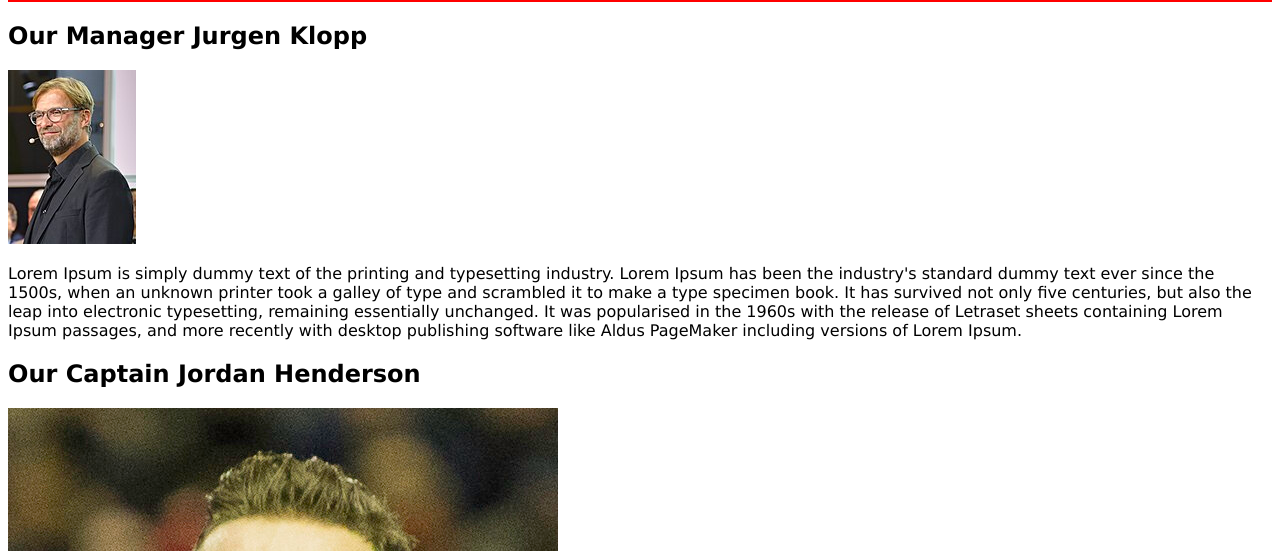
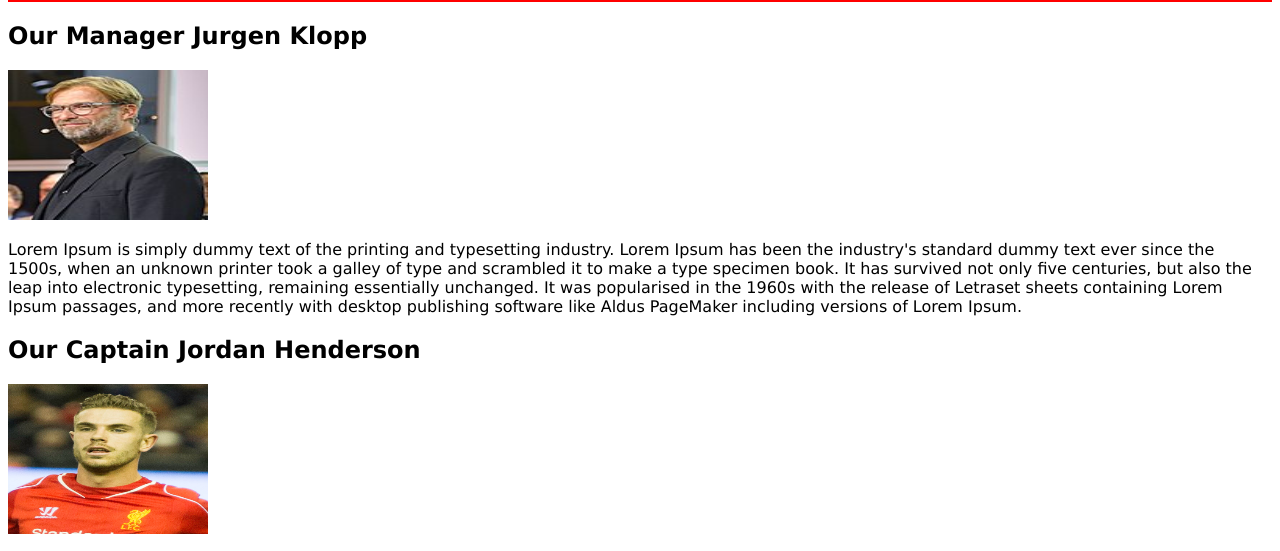
Before and after one commit to kieranmoylette/project1, a plain HTML site: page index.html in a window 1280 px wide. Shown: the part 178-729 px from the top of the page. Drawn offline with Linux system fonts and the light colour scheme.

Commit message:
Update index.html

```diff
--- a/index.html
+++ b/index.html
@@ -23,7 +23,7 @@
         <main>
             <article>
                 <h2>Our Manager Jurgen Klopp</h2>
-                <img src="images/klopp.jpg.jpg">
+                <img src="images/klopp.jpg.jpg" height="150" width="200">
                 <p>Lorem Ipsum is simply dummy text of the printing and typesetting industry.
                    Lorem Ipsum has been the industry's standard dummy text ever since the 1500s,
                    when an unknown printer took a galley of type and scrambled it to make a type specimen book.
@@ -33,7 +33,7 @@
             </article>
             <article>
                 <h2>Our Captain Jordan Henderson</h2>
-                <img src="images/henderson.jpg.jpg">
+                <img src="images/henderson.jpg.jpg" height="150" width="200">
                 <p>Lorem Ipsum is simply dummy text of the printing and typesetting industry.
                    Lorem Ipsum has been the industry's standard dummy text ever since the 1500s,
                    when an unknown printer took a galley of type and scrambled it to make a type specimen book.
```
